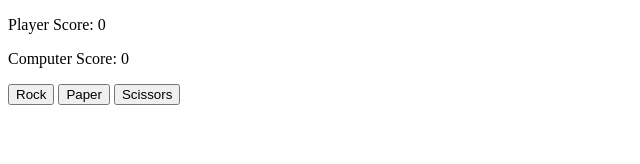
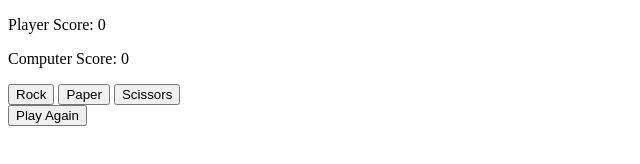
Before and after one commit to janrae-l/TOP-rock-paper-scissors, a plain HTML site: page index.html in a window 1280 px wide. Shown: the whole page, without its empty margins (0-640 px from the left). Drawn offline with Linux system fonts and the light colour scheme.

Commit message:
Add play again button

```diff
--- a/index.html
+++ b/index.html
@@ -16,5 +16,6 @@
     </div>
 
     <div class="results"></div>
+    <button class="playAgainBtn">Play Again</button>
   </body>
 </html>
```
